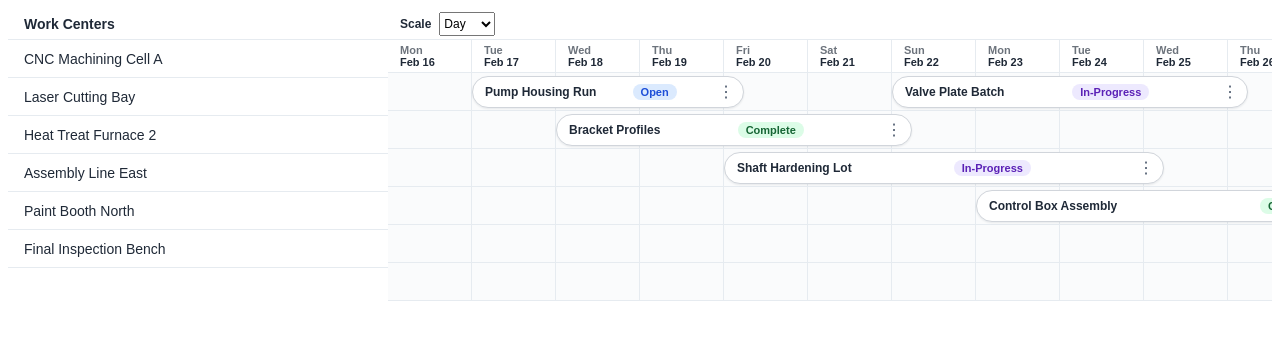
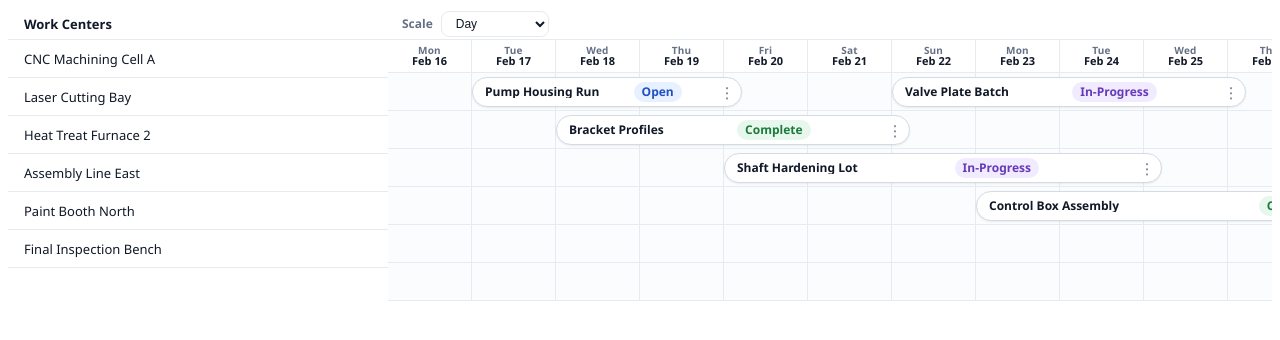
Before and after one commit to KTBarnette/Naologic, an Angular app: page / in a window 1280 px wide. Shown: the top 340 px of the page. Built offline with nearby package versions, Linux system fonts and the light colour scheme.

Commit message:
Application Update SCSS, begin Pixel Perfect.

```diff
--- a/src/app/timeline/timeline.component.scss
+++ b/src/app/timeline/timeline.component.scss
@@ -1,35 +1,60 @@
 :host {
-  /* Phase 4 constants */
-  --left-panel-width: 380px;
-  --row-height: 38px;
-  --header-height: 32px;
-  --grid-line-color: rgba(230, 235, 240, 1);
-  --grid-line-width: 1px;
+  /* Layout */
+  --left-col-w: 380px;
+  --row-h: 38px;
+  --header-h: 32px;
+  --line-w: 1px;
+
+  /* Typography */
+  --font-family: 'Circular-Std', 'Circular Std', 'Avenir Next', 'Segoe UI', sans-serif;
+  --text-main: #111827;
+  --text-muted: #667085;
+
+  /* Surfaces */
+  --page-bg: #f8f9fb;
+  --surface: #ffffff;
+  --surface-alt: #fbfcfe;
+  --border: #e6ebf0;
+  --row-hover-bg: #f3f6fb;
+  --today-line: rgba(239, 68, 68, 0.85);
+  --today-col-bg: rgba(59, 130, 246, 0.06);
+
+  /* Work order bars */
+  --bar-bg: #ffffff;
+  --bar-border: #d4dbe5;
+  --bar-border-hover: #a7b4c5;
+  --bar-shadow: 0 1px 2px rgba(16, 24, 40, 0.08);
+  --bar-shadow-hover: 0 5px 14px rgba(16, 24, 40, 0.16);
+
+  /* Status pills */
+  --status-open-bg: #e8f1ff;
+  --status-open-text: #2150c5;
+  --status-progress-bg: #f1ebff;
+  --status-progress-text: #673ab7;
+  --status-complete-bg: #e8f7ee;
+  --status-complete-text: #1d7a3a;
+  --status-blocked-bg: #fff2e6;
+  --status-blocked-text: #b15a00;
+
+  /* Menu / panel */
+  --menu-bg: #ffffff;
+  --menu-border: #dbe2ea;
+  --menu-shadow: 0 10px 28px rgba(15, 23, 42, 0.16);
+  --panel-bg: #ffffff;
+  --panel-border: #e6ebf0;
+  --panel-shadow: -10px 0 30px rgba(15, 23, 42, 0.16);
+  --scrim: rgba(15, 23, 42, 0.36);
+  --focus: #2563eb;
 
   /* Dynamic timeline column width (Day/Week/Month) */
   --col-w: 84px; /* default; overridden via [style.--col-w.px]="colWidthPx" */
-
-  /* Theme tokens */
-  --page-bg: #f5f6f8;
-  --panel-bg: #ffffff;
-  --grid-bg: #fafbfc;
-  --hover-bg: #f4f7fb;
-  --text: #1f2937;
-
-  --bar-border: #d1d5db;
-  --bar-border-hover: #94a3b8;
-  --shadow: 0 1px 2px rgba(15, 23, 42, 0.08);
-  --shadow-hover: 0 4px 10px rgba(15, 23, 42, 0.14);
-
-  --today-line: rgba(239, 68, 68, 0.85);
-  --today-col-bg: rgba(59, 130, 246, 0.06);
   --panel-width: 360px;
 
   display: block;
   min-height: 100vh;
   background: var(--page-bg);
-  color: var(--text);
-  font-family: Arial, sans-serif;
+  color: var(--text-main);
+  font-family: var(--font-family);
   position: relative;
 }
 
@@ -37,16 +62,16 @@
 
 .timeline-layout {
   display: grid;
-  grid-template-columns: var(--left-panel-width) minmax(0, 1fr);
+  grid-template-columns: var(--left-col-w) minmax(0, 1fr);
   min-height: 100vh;
 }
 
 /* ───────────── Left panel ───────────── */
 
 .work-centers-panel {
-  width: var(--left-panel-width);
-  background: var(--panel-bg);
-  border-right: var(--grid-line-width) solid var(--grid-line-color);
+  width: var(--left-col-w);
+  background: var(--surface);
+  border-right: var(--line-w) solid var(--border);
 }
 
 .panel-header,
@@ -55,20 +80,21 @@
   align-items: center;
   padding: 0 16px;
   box-sizing: border-box;
-  background: var(--panel-bg);
+  background: var(--surface);
 }
 
 .panel-header {
-  height: var(--header-height);
-  font-size: 14px;
+  height: var(--header-h);
+  font-size: 13px;
   font-weight: 600;
-  border-bottom: var(--grid-line-width) solid var(--grid-line-color);
+  border-bottom: var(--line-w) solid var(--border);
 }
 
 .work-center-row {
-  height: var(--row-height);
-  font-size: 14px;
-  border-bottom: var(--grid-line-width) solid var(--grid-line-color);
+  height: var(--row-h);
+  font-size: 13px;
+  font-weight: 500;
+  border-bottom: var(--line-w) solid var(--border);
 }
 
 /* ───────────── Timeline panel ───────────── */
@@ -78,88 +104,99 @@
   overflow-x: auto;
   overflow-y: hidden;
   min-width: 0; /* critical for grid/flex overflow behavior */
-  background: var(--panel-bg);
+  background: var(--surface);
 }
 
 .timeline-toolbar {
-  height: var(--header-height);
+  height: var(--header-h);
   display: flex;
   align-items: center;
   gap: 8px;
-  padding: 0 12px;
+  padding: 0 14px;
   box-sizing: border-box;
-  border-bottom: var(--grid-line-width) solid var(--grid-line-color);
-  background: var(--panel-bg);
+  border-bottom: var(--line-w) solid var(--border);
+  background: var(--surface);
 }
 
 .timeline-toolbar label {
   font-size: 12px;
   font-weight: 600;
+  color: var(--text-muted);
 }
 
 .timeline-toolbar select {
-  height: 24px;
+  height: 26px;
+  min-width: 108px;
+  border: 1px solid var(--border);
+  border-radius: 8px;
+  padding: 0 10px;
+  background: #fff;
+  color: var(--text-main);
   font-size: 12px;
 }
 
 .debug-line {
   padding: 6px 12px;
   font-size: 12px;
-  border-bottom: var(--grid-line-width) solid var(--grid-line-color);
-  background: var(--panel-bg);
+  border-bottom: var(--line-w) solid var(--border);
+  background: var(--surface);
 }
 
 /* Grid expands based on number of columns */
 .timeline-grid {
   position: relative;
   width: max-content;
-  background: var(--panel-bg);
+  background: var(--surface);
 }
 
 /* ───────────── Header ───────────── */
 
 .timeline-header-row {
   display: flex;
-  height: var(--header-height);
+  height: var(--header-h);
   position: sticky;
   top: 0;
   z-index: 1;
-  background: var(--panel-bg);
-  border-bottom: var(--grid-line-width) solid var(--grid-line-color);
+  background: var(--surface);
+  border-bottom: var(--line-w) solid var(--border);
 }
 
 .timeline-header-cell {
   width: var(--col-w);
   flex: 0 0 var(--col-w);
-  padding: 2px 12px;
-  border-right: var(--grid-line-width) solid var(--grid-line-color);
+  padding: 2px 8px;
+  border-right: var(--line-w) solid var(--border);
   box-sizing: border-box;
 
   display: flex;
   flex-direction: column;
   justify-content: center;
+  align-items: center;
+  text-align: center;
 
-  font-size: 13px;
+  font-size: 12px;
   font-weight: 600;
   white-space: nowrap;
-  line-height: 1.1;
+  line-height: 1.05;
 }
 
 .header-dow {
-  font-size: 11px;
-  opacity: 0.65;
+  font-size: 10px;
+  color: var(--text-muted);
+  letter-spacing: 0.02em;
 }
 
 .header-date {
   font-size: 11px;
   font-weight: 600;
+  color: var(--text-main);
 }
 
 /* ───────────── Rows / cells ───────────── */
 
 .timeline-data-row {
   display: flex;
-  height: var(--row-height);
+  height: var(--row-h);
   position: relative;
   cursor: pointer;
   overflow: visible;
@@ -167,18 +204,18 @@
 }
 
 .timeline-data-row:hover .timeline-data-cell {
-  background: var(--hover-bg);
+  background: var(--row-hover-bg);
 }
 
 .timeline-data-cell {
   width: var(--col-w);
   flex: 0 0 var(--col-w);
-  height: var(--row-height);
+  height: var(--row-h);
 
   box-sizing: border-box;
-  border-right: var(--grid-line-width) solid var(--grid-line-color);
-  border-bottom: var(--grid-line-width) solid var(--grid-line-color);
-  background: var(--grid-bg);
+  border-right: var(--line-w) solid var(--border);
+  border-bottom: var(--line-w) solid var(--border);
+  background: var(--surface-alt);
 
   position: relative;
   z-index: 0;
@@ -189,15 +226,15 @@
   left: 50%;
   bottom: 4px;
   transform: translateX(-50%);
-  height: 20px;
-  padding: 0 8px;
+  height: 19px;
+  padding: 0 9px;
   border-radius: 999px;
   background: rgba(15, 23, 42, 0.92);
   color: #fff;
-  font-size: 11px;
+  font-size: 10px;
   font-weight: 600;
-  line-height: 20px;
-  letter-spacing: 0.01em;
+  line-height: 19px;
+  letter-spacing: 0.02em;
   pointer-events: none;
   white-space: nowrap;
   z-index: 3;
@@ -217,38 +254,41 @@
   position: absolute;
   top: 50%;
   transform: translateY(-50%);
-  height: 30px;
+  height: 28px;
 
   border: 1px solid var(--bar-border);
   border-radius: 999px;
-  padding: 0 6px 0 12px;
-  background: var(--panel-bg);
-  color: var(--text);
+  padding: 0 4px 0 12px;
+  background: var(--bar-bg);
+  color: var(--text-main);
 
   display: inline-flex;
   align-items: center;
   justify-content: space-between;
-  gap: 8px;
+  gap: 7px;
 
-  box-shadow: var(--shadow);
+  box-shadow: var(--bar-shadow);
   pointer-events: auto;
   cursor: pointer;
-  transition: box-shadow 120ms ease, border-color 120ms ease;
+  transition: box-shadow 120ms ease, border-color 120ms ease, transform 120ms ease;
 }
 
 .work-order-bar:focus-visible {
-  outline: 2px solid #2563eb;
+  outline: 2px solid var(--focus);
   outline-offset: 1px;
 }
 
 .work-order-bar:hover {
   border-color: var(--bar-border-hover);
-  box-shadow: var(--shadow-hover);
+  box-shadow: var(--bar-shadow-hover);
+  transform: translateY(-50%) translateZ(0);
 }
 
 .work-order-name {
   font-size: 12px;
   font-weight: 600;
+  line-height: 1;
+  max-width: 220px;
   white-space: nowrap;
   overflow: hidden;
   text-overflow: ellipsis;
@@ -258,17 +298,17 @@
   position: relative;
   display: inline-flex;
   align-items: center;
-  margin-left: 2px;
+  margin-left: 1px;
 }
 
 .work-order-kebab {
-  width: 22px;
-  height: 22px;
+  width: 20px;
+  height: 20px;
   border: 0;
   border-radius: 999px;
   background: transparent;
-  color: #475569;
-  font-size: 16px;
+  color: var(--text-muted);
+  font-size: 15px;
   line-height: 1;
   display: inline-flex;
   align-items: center;
@@ -278,86 +318,90 @@
 }
 
 .work-order-kebab:hover {
-  background: #e2e8f0;
-  color: #0f172a;
+  background: #e9eef5;
+  color: var(--text-main);
 }
 
 .work-order-kebab.is-open {
-  background: #e2e8f0;
-  color: #0f172a;
+  background: #e9eef5;
+  color: var(--text-main);
 }
 
 .work-order-kebab:focus-visible {
-  outline: 2px solid #2563eb;
+  outline: 2px solid var(--focus);
   outline-offset: 1px;
 }
 
 .floating-actions-menu {
   position: absolute;
   transform: translateX(-100%);
-  min-width: 120px;
-  border: 1px solid #dbe1ea;
-  border-radius: 10px;
-  background: #fff;
-  box-shadow: 0 8px 20px rgba(15, 23, 42, 0.14);
+  min-width: 132px;
+  border: 1px solid var(--menu-border);
+  border-radius: 12px;
+  background: var(--menu-bg);
+  box-shadow: var(--menu-shadow);
   overflow: hidden;
   z-index: 9999;
 }
 
 .work-order-menu-item {
   width: 100%;
-  height: 34px;
+  height: 36px;
   border: 0;
-  background: #fff;
-  color: #0f172a;
+  background: var(--menu-bg);
+  color: var(--text-main);
   font-size: 13px;
   font-weight: 600;
   text-align: left;
-  padding: 0 12px;
+  padding: 0 13px;
   cursor: pointer;
 }
 
 .work-order-menu-item:hover {
-  background: #f1f5f9;
+  background: #f3f6fb;
 }
 
 .work-order-menu-item.danger {
-  color: #991b1b;
+  color: #b42318;
 }
 
 .work-order-menu-item.danger:hover {
-  background: #fee2e2;
+  background: #fdecec;
 }
 
 /* ───────────── Status badges ───────────── */
 
 .status-badge {
   border-radius: 999px;
-  padding: 2px 8px;
-  font-size: 11px;
+  height: 20px;
+  padding: 0 8px;
+  font-size: 12px;
+  line-height: 20px;
   font-weight: 700;
   text-transform: capitalize;
   white-space: nowrap;
+  display: inline-flex;
+  align-items: center;
 }
 
 .status-open {
-  color: #1d4ed8;
-  background: #dbeafe;
+  color: var(--status-open-text);
+  background: var(--status-open-bg);
 }
 
 .status-in-progress {
-  color: #5b21b6;
-  background: #ede9fe;
+  color: var(--status-progress-text);
+  background: var(--status-progress-bg);
 }
 
 .status-complete {
-  color: #166534;
-  background: #dcfce7;
+  color: var(--status-complete-text);
+  background: var(--status-complete-bg);
 }
 
 .status-blocked {
-  color: #c2410c;
-  background: #ffedd5;
+  color: var(--status-blocked-text);
+  background: var(--status-blocked-bg);
 }
 
 /* ───────────── Today styling ───────────── */
@@ -381,7 +425,7 @@
   position: fixed;
   inset: 0;
   border: 0;
-  background: rgba(15, 23, 42, 0.35);
+  background: var(--scrim);
   z-index: 20;
 }
 
@@ -392,12 +436,13 @@
   width: min(100vw, var(--panel-width));
   height: 100vh;
   background: var(--panel-bg);
-  border-left: 1px solid var(--grid-line-color);
-  box-shadow: -8px 0 24px rgba(15, 23, 42, 0.18);
+  border-left: 1px solid var(--panel-border);
+  box-shadow: var(--panel-shadow);
   z-index: 21;
   display: flex;
   flex-direction: column;
   animation: panel-slide-in 180ms ease-out;
+  overflow-y: auto;
 }
 
 @keyframes panel-slide-in {
@@ -416,14 +461,16 @@
   align-items: flex-start;
   justify-content: space-between;
   gap: 8px;
-  padding: 14px 16px 10px;
-  border-bottom: 1px solid var(--grid-line-color);
+  padding: 18px 18px 14px;
+  border-bottom: 1px solid var(--panel-border);
 }
 
 .panel-title {
   margin: 0;
-  font-size: 16px;
+  font-size: 18px;
+  font-weight: 700;
   line-height: 1.2;
+  letter-spacing: -0.01em;
 }
 
 .panel-subtitle {
@@ -433,20 +480,21 @@
 }
 
 .panel-close-btn {
-  border: 1px solid var(--grid-line-color);
+  border: 1px solid var(--panel-border);
   background: #fff;
-  border-radius: 8px;
-  width: 28px;
-  height: 28px;
-  font-size: 18px;
+  color: var(--text-muted);
+  border-radius: 10px;
+  width: 30px;
+  height: 30px;
+  font-size: 20px;
   line-height: 1;
   cursor: pointer;
 }
 
 .work-order-form {
-  padding: 14px 16px 16px;
+  padding: 16px 18px 20px;
   display: grid;
-  gap: 10px;
+  gap: 12px;
 }
 
 .field {
@@ -457,77 +505,81 @@
 .field span {
   font-size: 12px;
   font-weight: 600;
+  color: var(--text-muted);
 }
 
 .field input,
 .field select {
-  height: 34px;
-  border: 1px solid #cbd5e1;
-  border-radius: 8px;
-  padding: 0 10px;
+  height: 36px;
+  border: 1px solid #d0d9e4;
+  border-radius: 10px;
+  padding: 0 11px;
   font-size: 14px;
   background: #fff;
+  color: var(--text-main);
 }
 
 .readonly-value {
   margin: 0;
-  min-height: 34px;
-  border: 1px solid #cbd5e1;
-  border-radius: 8px;
-  padding: 8px 10px;
+  min-height: 36px;
+  border: 1px solid #d0d9e4;
+  border-radius: 10px;
+  padding: 9px 11px;
   font-size: 14px;
   background: #f8fafc;
-  color: #0f172a;
+  color: var(--text-main);
 }
 
 :host ::ng-deep .ng-select .ng-select-container {
-  min-height: 34px;
-  border: 1px solid #cbd5e1;
-  border-radius: 8px;
+  min-height: 36px;
+  border: 1px solid #d0d9e4;
+  border-radius: 10px;
   font-size: 14px;
+  color: var(--text-main);
 }
 
 :host ::ng-deep .ng-select.ng-select-focused .ng-select-container {
-  border-color: #2563eb;
-  box-shadow: 0 0 0 2px rgba(37, 99, 235, 0.12);
+  border-color: var(--focus);
+  box-shadow: 0 0 0 2px rgba(37, 99, 235, 0.14);
 }
 
 :host ::ng-deep ngb-datepicker {
-  border: 1px solid #dbe1ea;
-  border-radius: 10px;
+  border: 1px solid #d0d9e4;
+  border-radius: 12px;
   background: #fff;
 }
 
 .form-error {
   margin: 0;
   font-size: 12px;
-  color: #b91c1c;
+  color: #b42318;
 }
 
 .panel-actions {
   display: flex;
   justify-content: flex-end;
-  gap: 8px;
-  margin-top: 6px;
+  gap: 10px;
+  margin-top: 8px;
 }
 
 .panel-actions button {
-  height: 34px;
-  border-radius: 8px;
+  height: 36px;
+  border-radius: 10px;
   border: 1px solid transparent;
-  padding: 0 12px;
+  padding: 0 14px;
+  font-size: 13px;
   font-weight: 600;
   cursor: pointer;
 }
 
 .btn-secondary {
-  border-color: #cbd5e1;
+  border-color: #d0d9e4;
   background: #fff;
-  color: #0f172a;
+  color: var(--text-main);
 }
 
 .btn-primary {
-  background: #1d4ed8;
+  background: #2150c5;
   color: #fff;
 }
 
@@ -538,7 +590,7 @@
 
 .btn-danger {
   margin-right: auto;
-  background: #fee2e2;
-  color: #991b1b;
-  border-color: #fecaca;
+  background: #fdecec;
+  color: #b42318;
+  border-color: #f7cfd1;
 }
```
